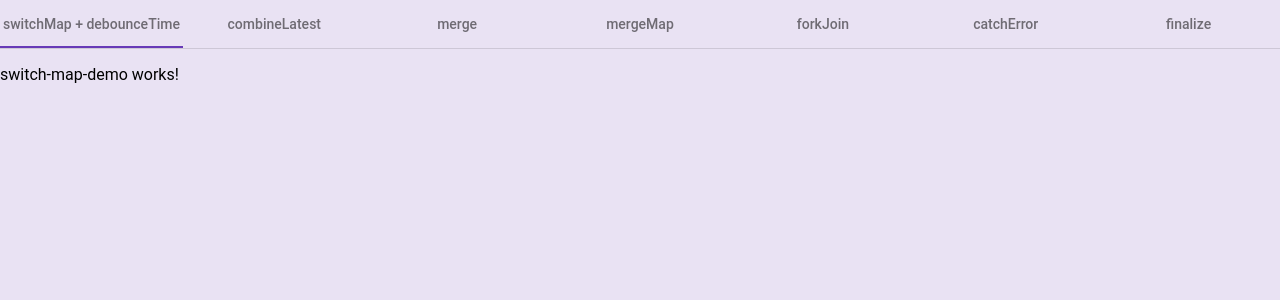
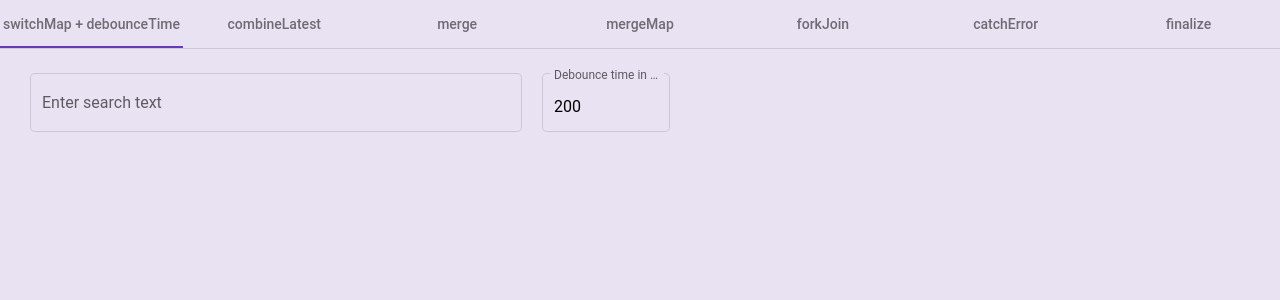
Before and after one commit to LiliyaGalina/operators-demo, an Angular app in the folder operators-demo/: page / in a window 1280 px wide. Shown: the top 300 px of the page. Built offline with nearby package versions, Linux system fonts and the light colour scheme; no server answers.

Commit message:
First working demo

```diff
--- a/operators-demo/src/app/app.module.ts
+++ b/operators-demo/src/app/app.module.ts
@@ -3,10 +3,13 @@ import { BrowserModule } from '@angular/platform-browser';
 import { AppRoutingModule } from './app-routing.module';
 import { AppComponent } from './app.component';
 import { MatTabsModule } from '@angular/material/tabs';
+import { MatFormFieldModule } from '@angular/material/form-field';
+import { MatInputModule } from '@angular/material/input';
 import { BrowserAnimationsModule } from '@angular/platform-browser/animations';
 import { SwitchMapDemoComponent } from './components/switch-map-demo/switch-map-demo.component';
 import { HttpClientModule, HTTP_INTERCEPTORS } from '@angular/common/http';
 import { AuthInterceptor } from './interceptors/auth.interceptor'
+import { ReactiveFormsModule } from '@angular/forms';
 
 @NgModule({
   declarations: [AppComponent, SwitchMapDemoComponent],
@@ -16,6 +19,9 @@ import { AuthInterceptor } from './interceptors/auth.interceptor'
     MatTabsModule,
     BrowserAnimationsModule,
     HttpClientModule,
+    MatFormFieldModule,
+    MatInputModule,
+    ReactiveFormsModule
   ],
   providers: [
     {
--- a/operators-demo/src/app/components/switch-map-demo/switch-map-demo.component.html
+++ b/operators-demo/src/app/components/switch-map-demo/switch-map-demo.component.html
@@ -1 +1,18 @@
-<p>switch-map-demo works!</p>
+<div class="demo">
+
+  <form class="search-panel" [formGroup]="form">
+    <mat-form-field appearance="outline" class="text">
+      <mat-label>Enter search text</mat-label>
+      <input matInput placeholder="..." formControlName="searchText" >
+    </mat-form-field>
+    <mat-form-field appearance="outline" class="debounce">
+      <mat-label>Debounce time in Ms</mat-label>
+      <input matInput type="number" placeholder="Ms" formControlName="debounceTimeInMs">
+    </mat-form-field>
+  </form>
+
+  <div class="gallery">
+    <span *ngFor="let entry of imagesSource$ | async"></span>
+  </div>
+
+</div>
--- a/operators-demo/src/app/components/switch-map-demo/switch-map-demo.component.scss
+++ b/operators-demo/src/app/components/switch-map-demo/switch-map-demo.component.scss
@@ -0,0 +1,19 @@
+.demo {
+  width: 100%;
+  height: 100%;
+
+  .search-panel {
+    padding: 20px 30px;
+    display: flex;
+    width: 50%;
+
+    .text {
+      width: 80%;
+    }
+
+    .debounce {
+      margin-left: 20px;
+      width: 20%;
+    }
+  }
+}
--- a/operators-demo/src/app/components/switch-map-demo/switch-map-demo.component.ts
+++ b/operators-demo/src/app/components/switch-map-demo/switch-map-demo.component.ts
@@ -1,5 +1,6 @@
 import { Component, inject } from '@angular/core';
-import { tap } from 'rxjs';
+import { FormBuilder } from '@angular/forms';
+import { debounceTime, map, startWith, switchMap, tap } from 'rxjs';
 import { ImagesLibraryService } from 'src/app/services/images-library.service';
 
 @Component({
@@ -10,12 +11,31 @@ import { ImagesLibraryService } from 'src/app/services/images-library.service';
 export class SwitchMapDemoComponent {
 
   private imagesLibraryService = inject(ImagesLibraryService);
+  private fb = inject(FormBuilder);
 
-  constructor() {
-    this.imagesLibraryService.list().pipe(
-      tap(console.log),
-    ).subscribe();
+  public form = this.fb.group({
+    searchText: this.fb.control<string>(''),
+    debounceTimeInMs: this.fb.nonNullable.control<number>(200),
+  });
 
-  }
+  public imagesSource$ = this.form.controls['debounceTimeInMs'].valueChanges.pipe(
+    // starts its work immediately, does not wait until the control updated
+    startWith(this.form.getRawValue().debounceTimeInMs),
+    switchMap(debounceTimeInMs => {
+      return this.form.controls['searchText'].valueChanges.pipe(
+        //startWith?
+        debounceTime(debounceTimeInMs),
+        // filter?
+        switchMap(searchText => {
+          // loading
+          return this.imagesLibraryService.search(searchText || '').pipe(
+            map(collection => collection.collection.items),
+            // catcherror
+          )
+        })
+      )
+    }),
+    tap(console.log)
+  );
 
 }
--- a/operators-demo/src/app/services/images-library.service.ts
+++ b/operators-demo/src/app/services/images-library.service.ts
@@ -10,7 +10,7 @@ export class ImagesLibraryService {
 
   constructor(private http: HttpClient) { }
 
-  public list(q: string): Observable<IImagesEnvelope> {
+  public search(q: string): Observable<IImagesEnvelope> {
     let url = `https://images-api.nasa.gov/search?q=${q}`;
     return this.http.get<IImagesEnvelope>(url);
   }
```
